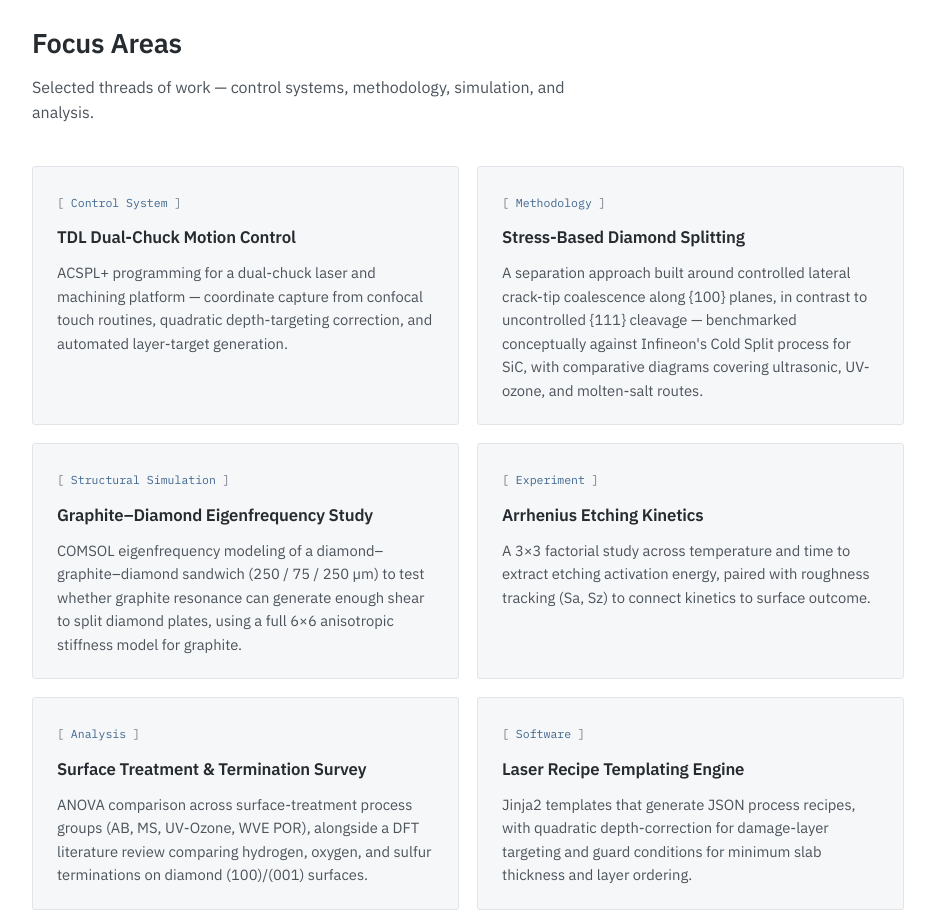
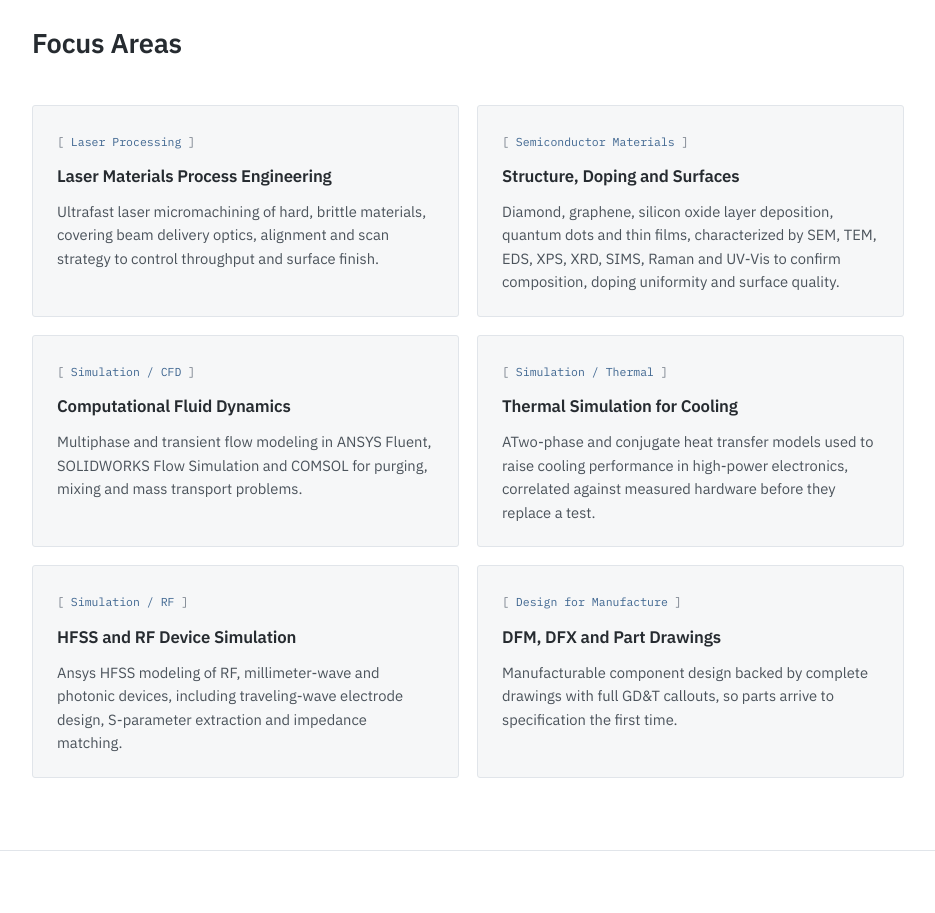
Before and after one commit to Catty677/catty677, a plain HTML site: page index.html in a window 1280 px wide. Shown: the part 1680-2593 px from the top of the page, without its empty margins (172-1107 px from the left). Drawn offline with Linux system fonts and the light colour scheme.

Commit message:
Update focus areas in index.html

```diff
--- a/index.html
+++ b/index.html
@@ -448,44 +448,44 @@
     <div class="wrap">
       <div class="section__head">
         <h2>Focus Areas</h2>
-        <p>Selected threads of work — control systems, methodology, simulation, and analysis.</p>
+        <p></p>
       </div>
       <div class="focus__grid">
 
         <article class="focus-card">
-          <span class="focus-card__tag">Control System</span>
-          <h3>TDL Dual-Chuck Motion Control</h3>
-          <p>ACSPL+ programming for a dual-chuck laser and machining platform — coordinate capture from confocal touch routines, quadratic depth-targeting correction, and automated layer-target generation.</p>
+          <span class="focus-card__tag">Laser Processing</span>
+          <h3>Laser Materials Process Engineering</h3>
+          <p>Ultrafast laser micromachining of hard, brittle materials, covering beam delivery optics, alignment and scan strategy to control throughput and surface finish.</p>
         </article>
 
         <article class="focus-card">
-          <span class="focus-card__tag">Methodology</span>
-          <h3>Stress-Based Diamond Splitting</h3>
-          <p>A separation approach built around controlled lateral crack-tip coalescence along {100} planes, in contrast to uncontrolled {111} cleavage — benchmarked conceptually against Infineon's Cold Split process for SiC, with comparative diagrams covering ultrasonic, UV-ozone, and molten-salt routes.</p>
+          <span class="focus-card__tag">Semiconductor Materials</span>
+          <h3>Structure, Doping and Surfaces</h3>
+          <p>Diamond, graphene, silicon oxide layer deposition, quantum dots and thin films, characterized by SEM, TEM, EDS, XPS, XRD, SIMS, Raman and UV-Vis to confirm composition, doping uniformity and surface quality.</p>
         </article>
 
         <article class="focus-card">
-          <span class="focus-card__tag">Structural Simulation</span>
-          <h3>Graphite–Diamond Eigenfrequency Study</h3>
-          <p>COMSOL eigenfrequency modeling of a diamond–graphite–diamond sandwich (250 / 75 / 250 µm) to test whether graphite resonance can generate enough shear to split diamond plates, using a full 6×6 anisotropic stiffness model for graphite.</p>
+          <span class="focus-card__tag">Simulation / CFD</span>
+          <h3>Computational Fluid Dynamics</h3>
+          <p>Multiphase and transient flow modeling in ANSYS Fluent, SOLIDWORKS Flow Simulation and COMSOL for purging, mixing and mass transport problems.</p>
         </article>
 
         <article class="focus-card">
-          <span class="focus-card__tag">Experiment</span>
-          <h3>Arrhenius Etching Kinetics</h3>
-          <p>A 3×3 factorial study across temperature and time to extract etching activation energy, paired with roughness tracking (Sa, Sz) to connect kinetics to surface outcome.</p>
+          <span class="focus-card__tag">Simulation / Thermal</span>
+          <h3>Thermal Simulation for Cooling</h3>
+          <p>ATwo-phase and conjugate heat transfer models used to raise cooling performance in high-power electronics, correlated against measured hardware before they replace a test.</p>
         </article>
 
         <article class="focus-card">
-          <span class="focus-card__tag">Analysis</span>
-          <h3>Surface Treatment &amp; Termination Survey</h3>
-          <p>ANOVA comparison across surface-treatment process groups (AB, MS, UV-Ozone, WVE POR), alongside a DFT literature review comparing hydrogen, oxygen, and sulfur terminations on diamond (100)/(001) surfaces.</p>
+          <span class="focus-card__tag">Simulation / RF</span>
+          <h3>HFSS and RF Device Simulation</h3>
+          <p>Ansys HFSS modeling of RF, millimeter-wave and photonic devices, including traveling-wave electrode design, S-parameter extraction and impedance matching.</p>
         </article>
 
         <article class="focus-card">
-          <span class="focus-card__tag">Software</span>
-          <h3>Laser Recipe Templating Engine</h3>
-          <p>Jinja2 templates that generate JSON process recipes, with quadratic depth-correction for damage-layer targeting and guard conditions for minimum slab thickness and layer ordering.</p>
+          <span class="focus-card__tag">Design for Manufacture</span>
+          <h3>DFM, DFX and Part Drawings</h3>
+          <p>Manufacturable component design backed by complete drawings with full GD&amp;T callouts, so parts arrive to specification the first time.</p>
         </article>
 
       </div>
```
